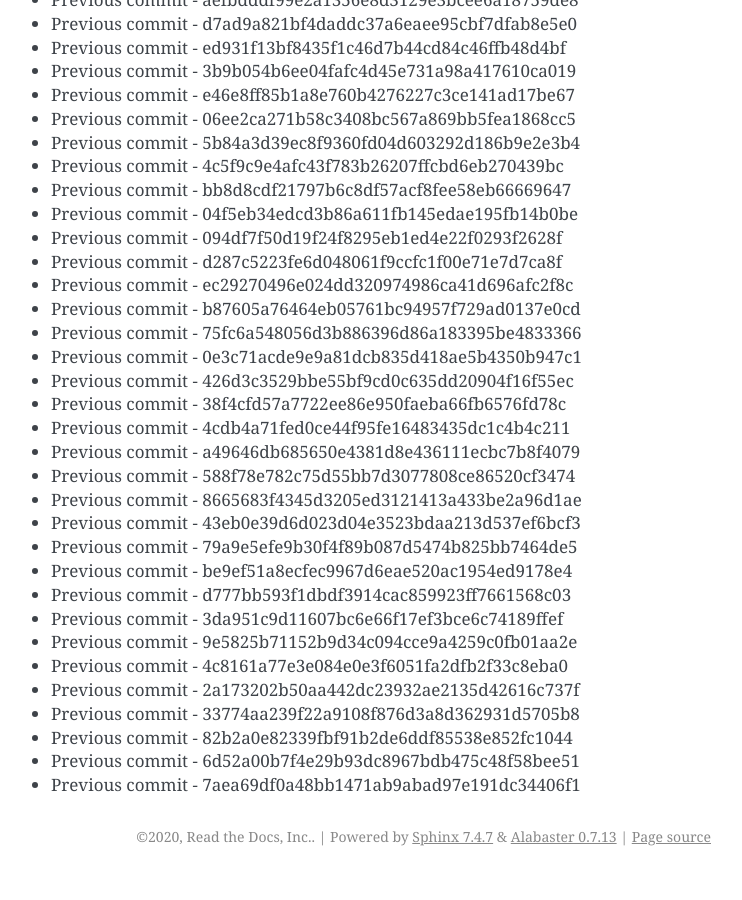
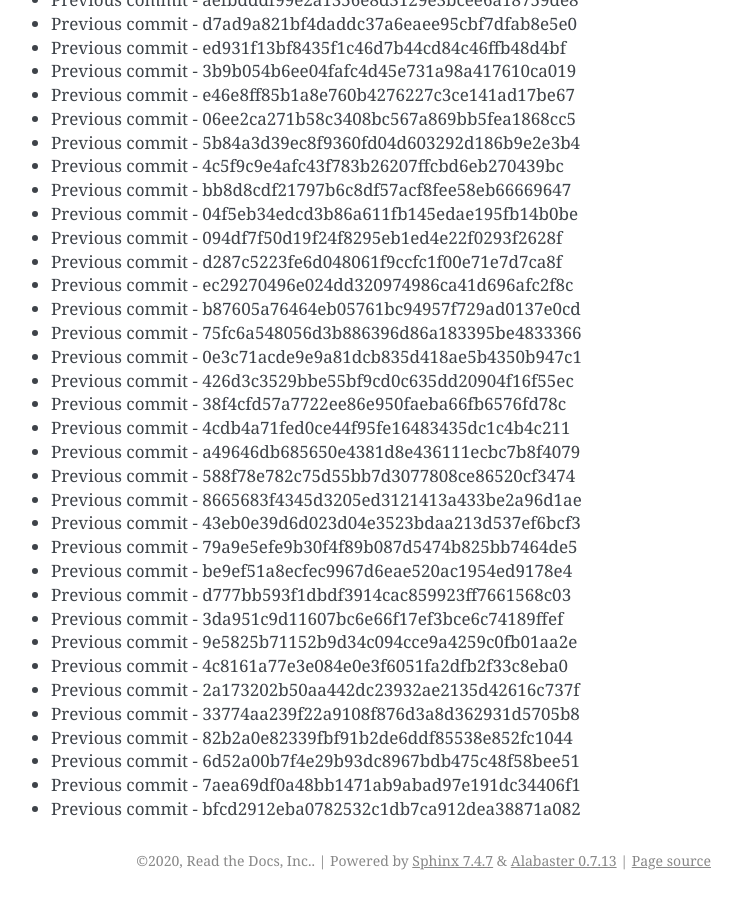
Before and after one commit to readthedocs/rtd-git-stresstest, a Sphinx documentation site: the page built from docs/updates.rst, in a window 1280 px wide and 900 px high, scrolled down 32829 px. Shown: the whole window, without its empty margins (399-1141 px from the left). Built offline with Sphinx 7.4.7, drawn with Linux system fonts in a browser that asks for light colours; before the commit the page ends 33705 px from its top, so only the background shows below that.

Commit message:
Generating commit from previous: bfcd2912eba0782532c1db7ca912dea38871a082

```diff
--- a/docs/updates.rst
+++ b/docs/updates.rst
@@ -1411,3 +1411,4 @@ It can be tested for any performance characteristics.
 * Previous commit - 82b2a0e82339fbf91b2de6ddf85538e852fc1044
 * Previous commit - 6d52a00b7f4e29b93dc8967bdb475c48f58bee51
 * Previous commit - 7aea69df0a48bb1471ab9abad97e191dc34406f1
+* Previous commit - bfcd2912eba0782532c1db7ca912dea38871a082
```
